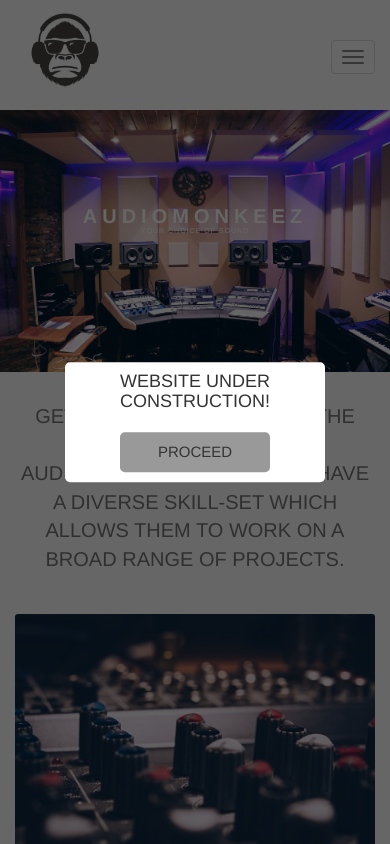
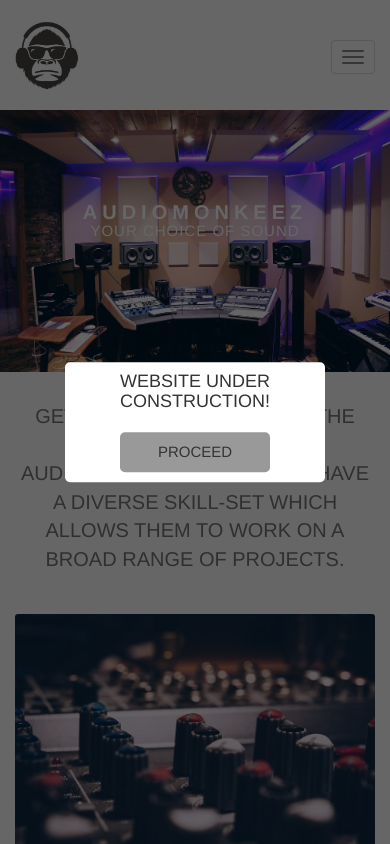
Before and after one commit to Vujaga/audiomonkeez, a plain HTML site: page index.html in a window 390 px wide. Shown: the top 844 px of the page. Drawn offline with nearby package versions, Linux system fonts and the light colour scheme.

Commit message:
css modified

```diff
--- a/css/main.css
+++ b/css/main.css
@@ -20,8 +20,8 @@
 }
 
 .logo {
-  height: 100px;
-  margin-top: -15px;
+  height: 90px;
+  margin-top: -5px;
 }
 
 .navbar-toggle {
@@ -30,6 +30,7 @@
 
 .collapse {
   background-color: #fff;
+  border: none;
 }
 
 .collapse ul {
@@ -445,6 +446,11 @@
 }
 
 @media screen and (max-width: 768px) {
+  .logo {
+    height: 80px;
+    margin: 0;
+  }
+
   .nav {
     text-align: center;
   }
@@ -461,7 +467,7 @@
   }
 
   .heading-primary-sub {
-    font-size: 15px;
+    font-size: 20px;
     letter-spacing: 2px;
   }
 
@@ -510,13 +516,18 @@
 }
 
 @media screen and (max-width: 600px) {
+  .logo {
+    height: 70px;
+    margin-top: 5px;
+  }
+
   .heading-primary-main {
     font-size: 40px;
     letter-spacing: 5px;
   }
 
   .heading-primary-sub {
-    font-size: 15px;
+    font-size: 20px;
     letter-spacing: 1px;
   }
 
@@ -536,7 +547,7 @@
   }
 
   .heading-primary-sub {
-    font-size: 7px;
+    font-size: 15px;
     letter-spacing: 1px;
   }
 
--- a/index.html
+++ b/index.html
@@ -52,7 +52,7 @@
             <a class="navbar-brand" href="#">
               <img
                 alt="logo"
-                src="./img/logo.jpg"
+                src="./img/logo1.jpg"
                 class="img-responsive logo"
               />
             </a>
--- a/script.js
+++ b/script.js
@@ -15,7 +15,7 @@ function showPopup() {
       clearInterval(timer);
       signupPopup.classList.add('show');
     }
-    console.log(i);
+    // console.log(i);
   }, 1000);
 }
 
```
Also changed, not shown: mastering.html (+1 -1 lines), img/logo1.jpg (added).
